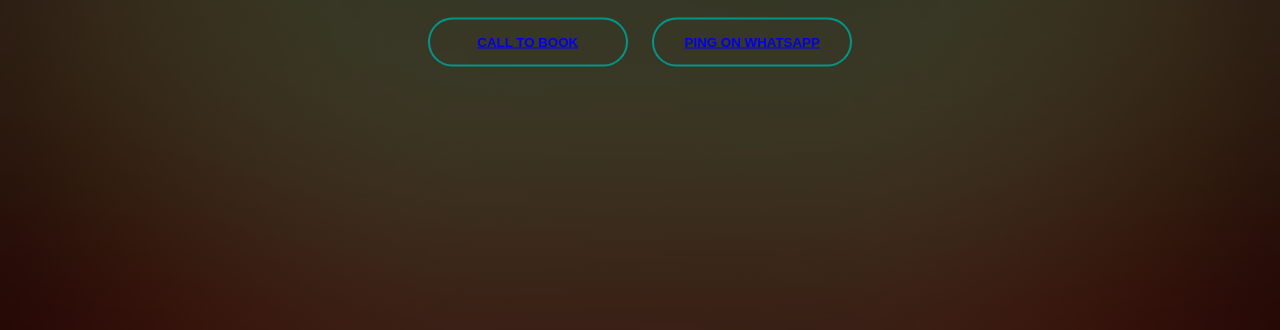
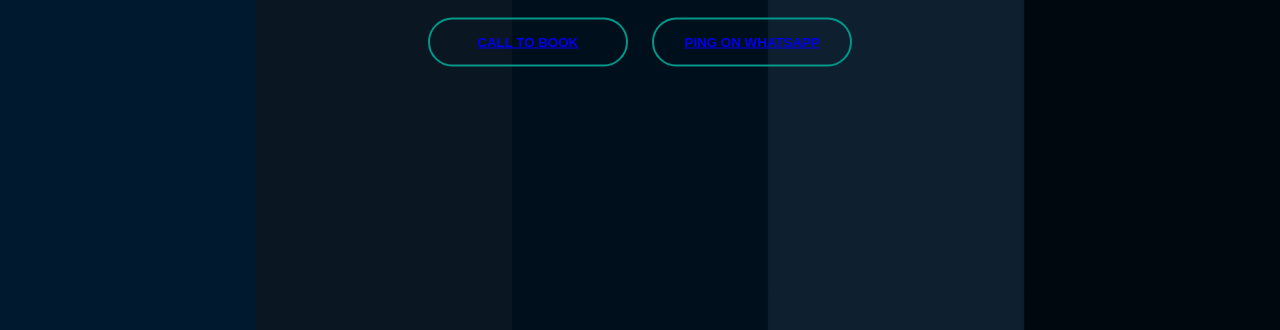
Before and after one commit to arkinvincible/BODYCODERS, a plain HTML site: page index.html in a window 1280 px wide. Shown: the part 470-800 px from the top of the page. Drawn offline with Linux system fonts and the light colour scheme.

Commit message:
Update style.css

```diff
--- a/style.css
+++ b/style.css
@@ -6,7 +6,7 @@
 .banner{
     width: 100%;
     height: 100vh;
-    background-image: linear-gradient(rgba(0,0,0,0.75),rgba(0,0,0,0.75)),url(img.jpg);
+    background-image: linear-gradient(rgba(0,0,0,0.75),rgba(0,0,0,0.75)),url(try2.png);
     background-size: cover;
     background-position: center;
 }
```
